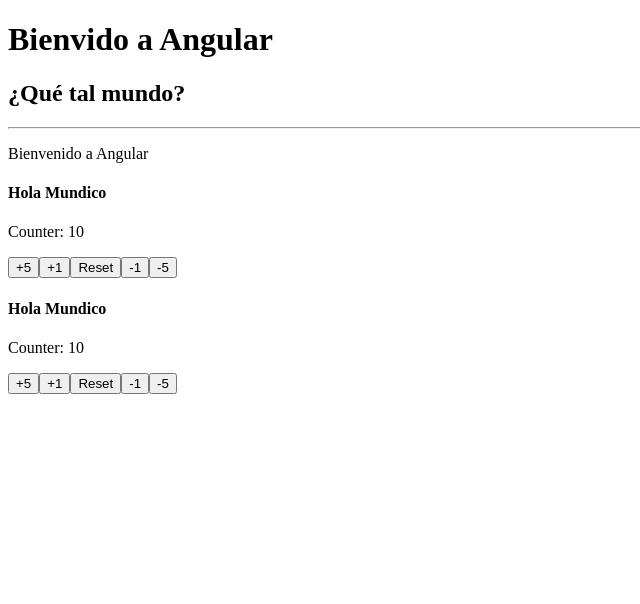
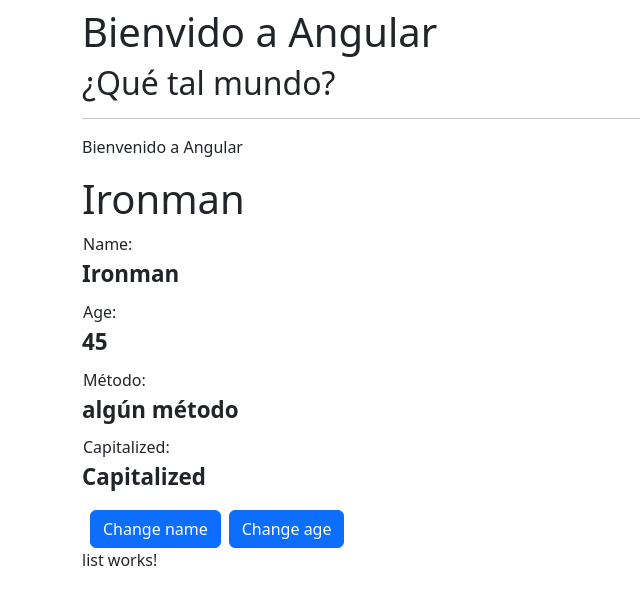
Before and after one commit to rafabo7/curso-angular, an Angular app in the folder 02-bases/: page / in a window 1280 px wide. Shown: the top 604 px of the page, without its empty margins (0-640 px from the left). Built offline with nearby package versions, Linux system fonts and the light colour scheme.

Commit message:
add: bootstrap link comment app-counter

```diff
--- a/02-bases/src/app/app.component.html
+++ b/02-bases/src/app/app.component.html
@@ -5,5 +5,7 @@
 <p>Bienvenido a Angular</p>
 
 
-<app-counter></app-counter>
-<app-counter></app-counter>
+<!-- <app-counter></app-counter> -->
+<!-- <app-counter></app-counter> -->
+ <app-heroes-hero></app-heroes-hero>
+ <app-heroes-list></app-heroes-list>
--- a/02-bases/src/index.html
+++ b/02-bases/src/index.html
@@ -6,8 +6,9 @@
   <base href="/">
   <meta name="viewport" content="width=device-width, initial-scale=1">
   <link rel="icon" type="image/x-icon" href="favicon.ico">
+  <link href="https://cdn.jsdelivr.net/npm/bootstrap@5.3.3/dist/css/bootstrap.min.css" rel="stylesheet" integrity="sha384-QWTKZyjpPEjISv5WaRU9OFeRpok6YctnYmDr5pNlyT2bRjXh0JMhjY6hW+ALEwIH" crossorigin="anonymous">
 </head>
-<body>
+<body class="container pt-2">
   <app-root></app-root>
 </body>
 </html>
```
